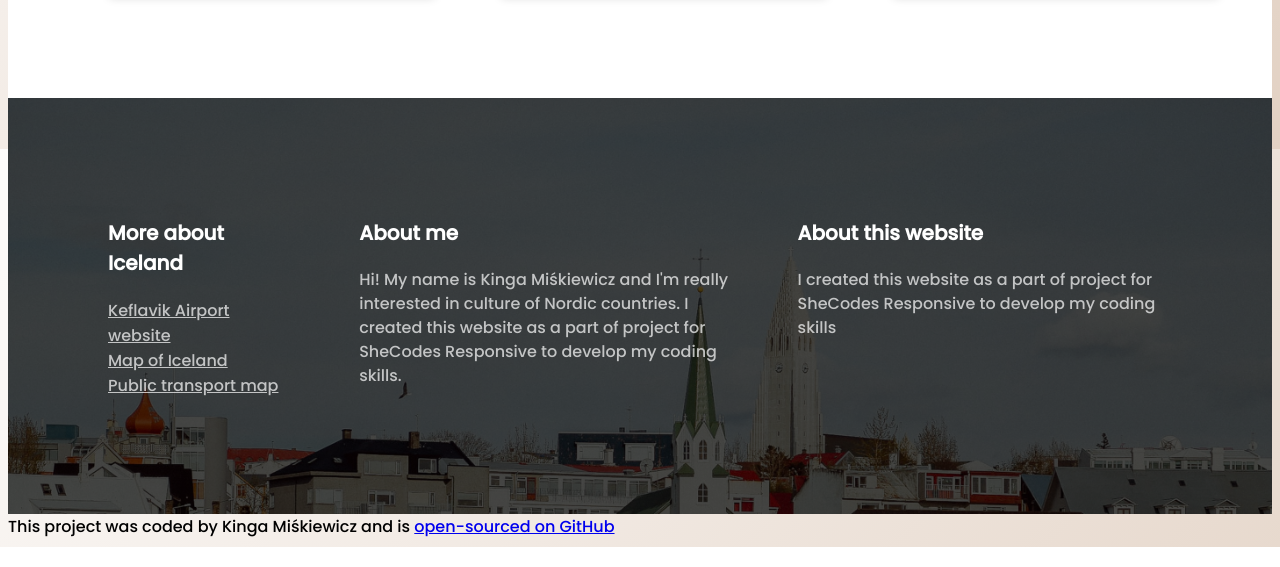
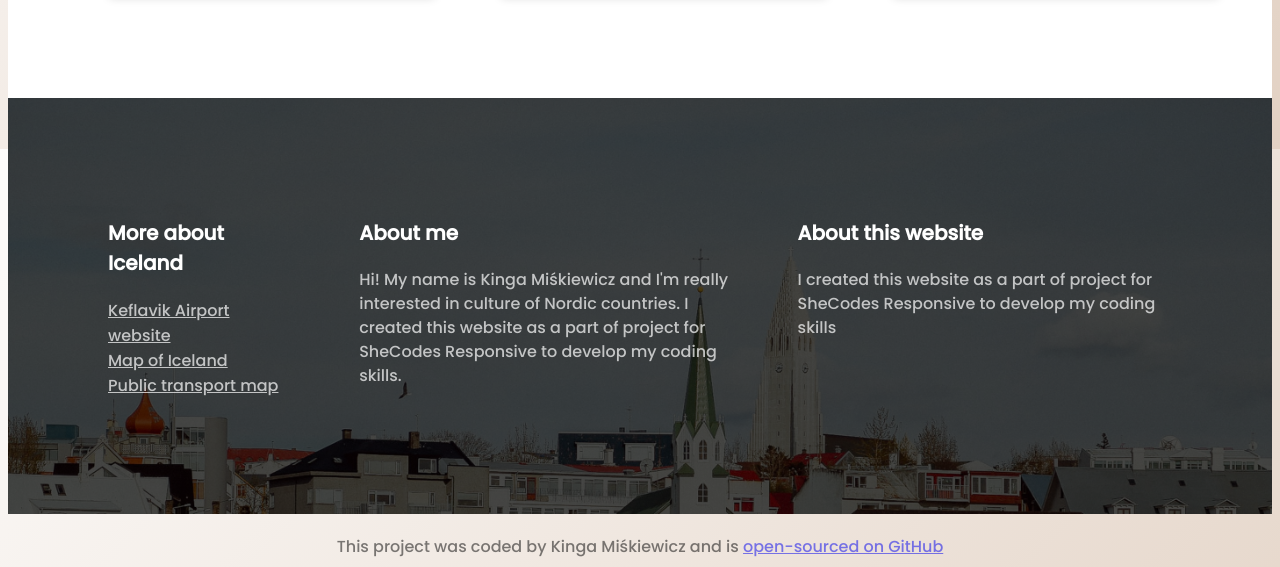
Before and after one commit to codingbeary/iceland-project, a plain HTML site: page index.html in a window 1280 px wide. Shown: the part 3051-3618 px from the top of the page. Drawn offline with Linux system fonts and the light colour scheme; a script that the page names is missing.

Commit message:
improved footer

```diff
--- a/index.html
+++ b/index.html
@@ -1044,10 +1044,14 @@
           </div>
         </section>
       </footer>
-      This project was coded by Kinga Miśkiewicz and is
-      <a href="https://github.com/kiyooteru/tim-burton-project" target="_blank"
-        >open-sourced on GitHub</a
-      >
+      <div class="autor text-center">
+        This project was coded by Kinga Miśkiewicz and is
+        <a
+          href="https://github.com/kiyooteru/tim-burton-project"
+          target="_blank"
+          >open-sourced on GitHub</a
+        >
+      </div>
     </div>
   </body>
 </html>
--- a/src/styles.css
+++ b/src/styles.css
@@ -70,6 +70,11 @@ body {
 }
 .text-center {
   text-align: center;
+}
+
+.autor {
+  margin-top: 20px;
+  opacity: 0.5;
 }
 
 header {
```
